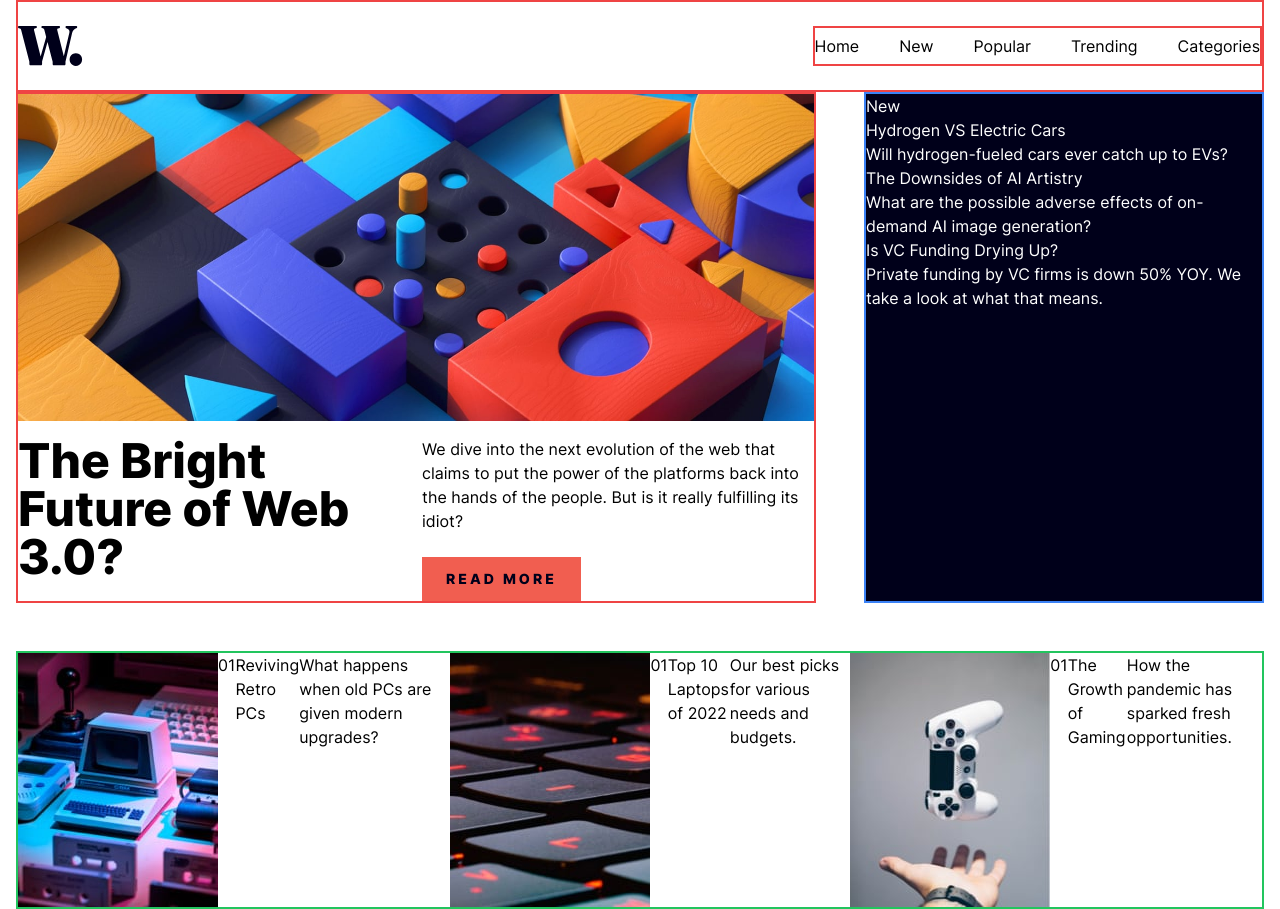
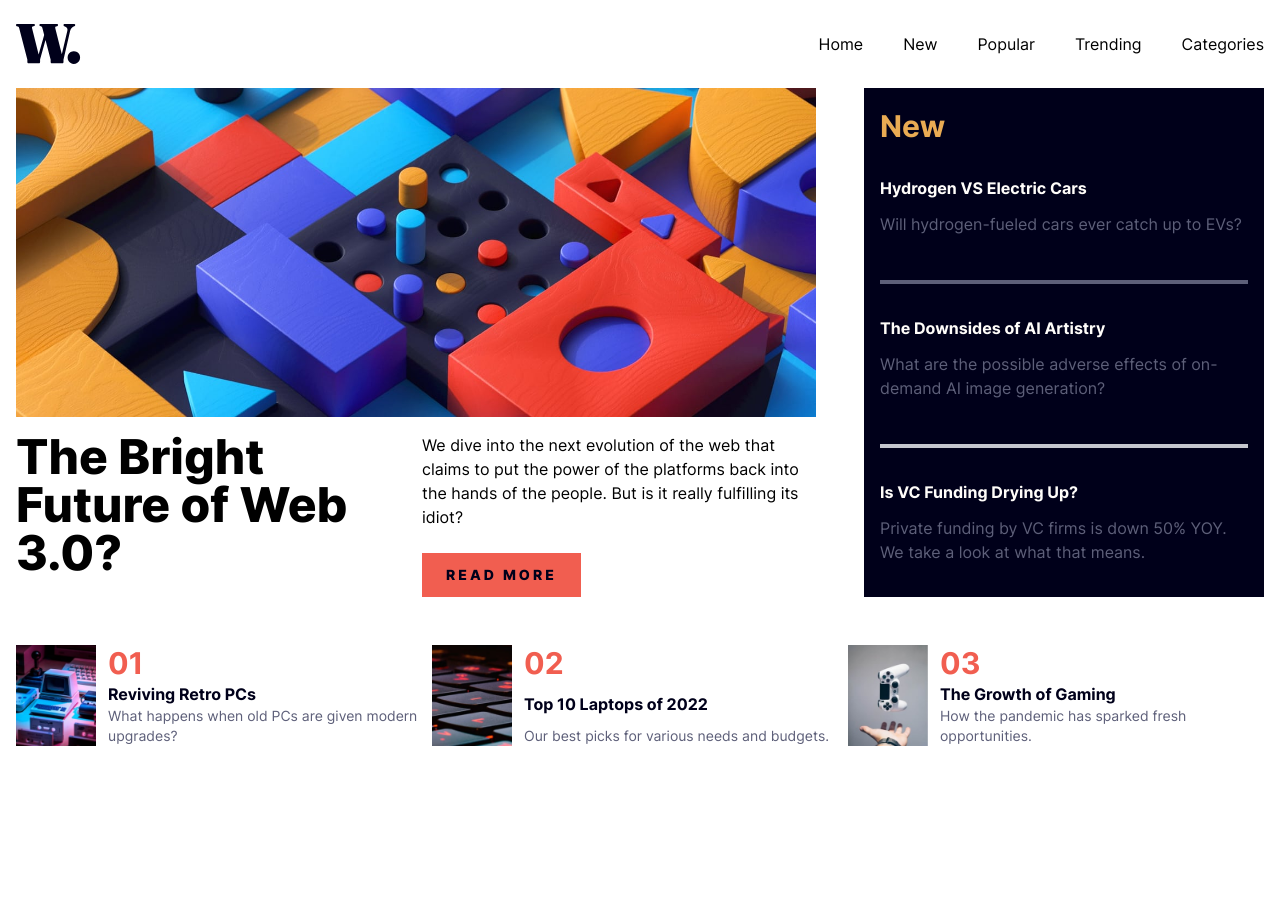
Before and after one commit to OsianJL/01-mentor-vite, a website built with Vite: page index.html in a window 1280 px wide. After the commit the page ends 800 px from the top, so only its background shows below. Built offline with nearby package versions, Linux system fonts and the light colour scheme.

Commit message:
finished

```diff
--- a/index.html
+++ b/index.html
@@ -16,7 +16,7 @@
       <button class="md:hidden">
         <img src="/images/icon-menu.svg" alt="hamburger logo" />
       </button>
-      <nav class="hidden border-2 border-red-500 md:flex items-center gap-10">
+      <nav class="hidden md:flex items-center gap-10">
         <a href="">Home</a>
         <a href="">New</a>
         <a href="">Popular</a>
@@ -36,7 +36,8 @@
         <div class="lg:flex flex-col lg:flex-row gap-3 mt-4">
           <h1 class="text-5xl font-extrabold lg:w-1/2"> The Bright Future of Web 3.0?</h1>
           <div class="lg:w-1/2">
-            <p class="leading-6">We dive into the next evolution of the web that claims to put the power of the platforms back into the
+            <p class="leading-6">We dive into the next evolution of the web that claims to put the power of the
+              platforms back into the
               hands
               of the people.
               But is it really fulfilling its idiot?</p>
@@ -47,33 +48,46 @@
         </div>
       </section>
       <section class="test2 bg-pice-black text-white">
-        <h2>New</h2>
-        <article>
-          <h3>Hydrogen VS Electric Cars</h3>
-          <p>Will hydrogen-fueled cars ever catch up to EVs?</p>
+        <h2 class="text-pice-orange text-3xl font-bold px-4 py-5">New</h2>
+        <article class="px-4">
+          <h3 class="text-pice-white font-bold py-3">Hydrogen VS Electric Cars</h3>
+          <p class="text-pice-gray pb-3">Will hydrogen-fueled cars ever catch up to EVs?</p>
           <article>
-
-            <h3>The Downsides of AI Artistry</h3>
-            <p>What are the possible adverse effects of on-demand AI image generation?</p>
+            <div class="border-2 border-pice-gray my-8"></div>
+            <h3 class="text-pice-white font-bold pb-3">The Downsides of AI Artistry</h3>
+            <p class="text-pice-gray pb-3">What are the possible adverse effects of on-demand AI image generation?</p>
             <article>
-
-              <h3>Is VC Funding Drying Up?</h3>
-              <p>Private funding by VC firms is down 50% YOY. We take a look at what that means.</p>
+              <div class="border-2 border-pice-light my-8"></div>
+              <h3 class="text-pice-white font-bold pb-3">Is VC Funding Drying Up?</h3>
+              <p class="text-pice-gray pb-3">Private funding by VC firms is down 50% YOY. We take a look at what that
+                means.</p>
             </article>
       </section>
-      <section class="test3 lg:col-span-2 lg:flex">
-        <img src="/images/image-retro-pcs.jpg" alt="old computer photo">
-        <span>01</span>
-        <h2>Reviving Retro PCs</h2>
-        <p>What happens when old PCs are given modern upgrades?</p>
-        <img src="/images/image-top-laptops.jpg" alt="futurist keyboard photo">
-        <span>01</span>
-        <h2>Top 10 Laptops of 2022</h2>
-        <p>Our best picks for various needs and budgets.</p>
-        <img src="/images/image-gaming-growth.jpg" alt="gaming hand and jostick photo">
-        <span>01</span>
-        <h2>The Growth of Gaming</h2>
-        <p>How the pandemic has sparked fresh opportunities.</p>
+      <section class="test3 lg:col-span-2 lg:flex justify-between mb-10">
+        <div class="flex-1 flex mb-3">
+          <img src="/images/image-retro-pcs.jpg" alt="old computer photo" class="max-w-20">
+          <div class="px-3 flex flex-col justify-between">
+            <span class="text-pice-red text-3xl font-bold">01</span>
+            <h2 class="text-pice-black font-bold">Reviving Retro PCs</h2>
+            <p class="text-sm text-pice-gray">What happens when old PCs are given modern upgrades?</p>
+          </div>
+        </div>
+        <div class="flex-1 flex mb-3">
+          <img src="/images/image-top-laptops.jpg" alt="futurist keyboard photo" class="max-w-20">
+          <div class="px-3 flex flex-col justify-between">
+            <span class="text-pice-red text-3xl font-bold">02</span>
+            <h2 class="text-pice-black font-bold">Top 10 Laptops of 2022</h2>
+            <p class="text-sm text-pice-gray">Our best picks for various needs and budgets.</p>
+          </div>
+        </div>
+        <div class="flex-1 flex mb-3">
+          <img src="/images/image-gaming-growth.jpg" alt="gaming hand and jostick photo" class="max-w-20">
+          <div class="px-3 flex flex-col justify-between">
+            <span class="text-pice-red text-3xl font-bold">03</span>
+            <h2 class="text-pice-black font-bold">The Growth of Gaming</h2>
+            <p class="text-sm text-pice-gray">How the pandemic has sparked fresh opportunities.</p>
+          </div>
+        </div>
       </section>
 
 
--- a/src/styles/style.css
+++ b/src/styles/style.css
@@ -7,16 +7,3 @@
     font-family: 'Inter';
     src: url(/fonts/inter/Inter-VariableFont_slnt\,wght.ttf);
 }
-
-
-.test1{
-    @apply border-2 border-red-500;
-}
-
-.test2 {
-    @apply border-2 border-blue-500;
-}
-
-.test3 {
-    @apply border-2 border-green-500;
-}
```
